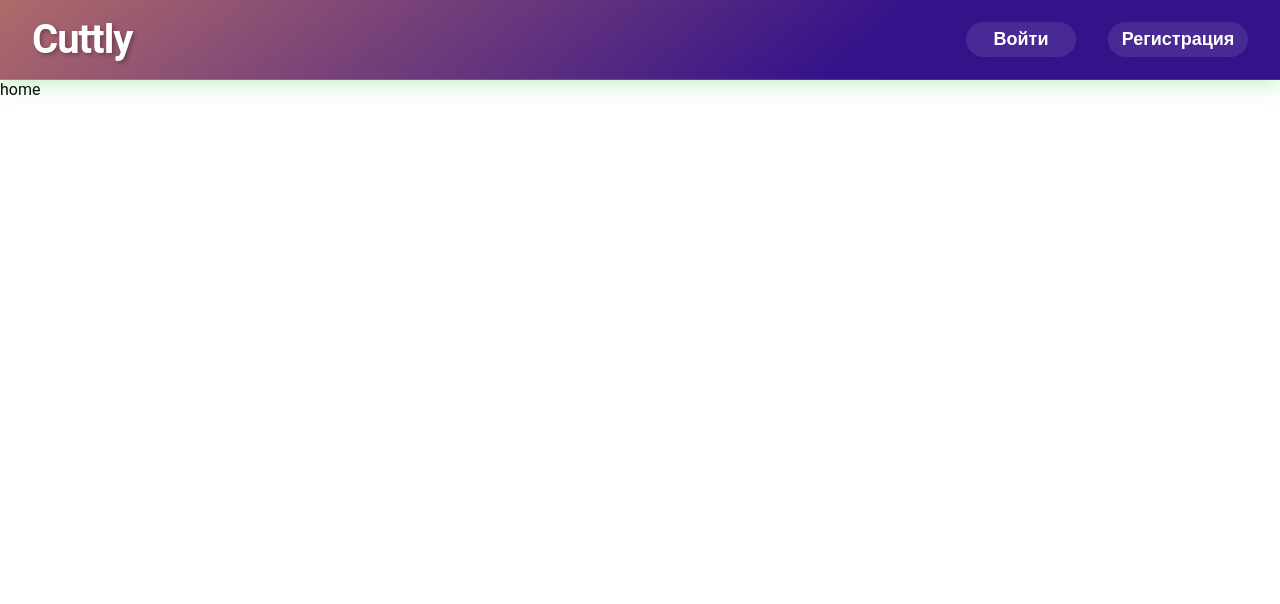
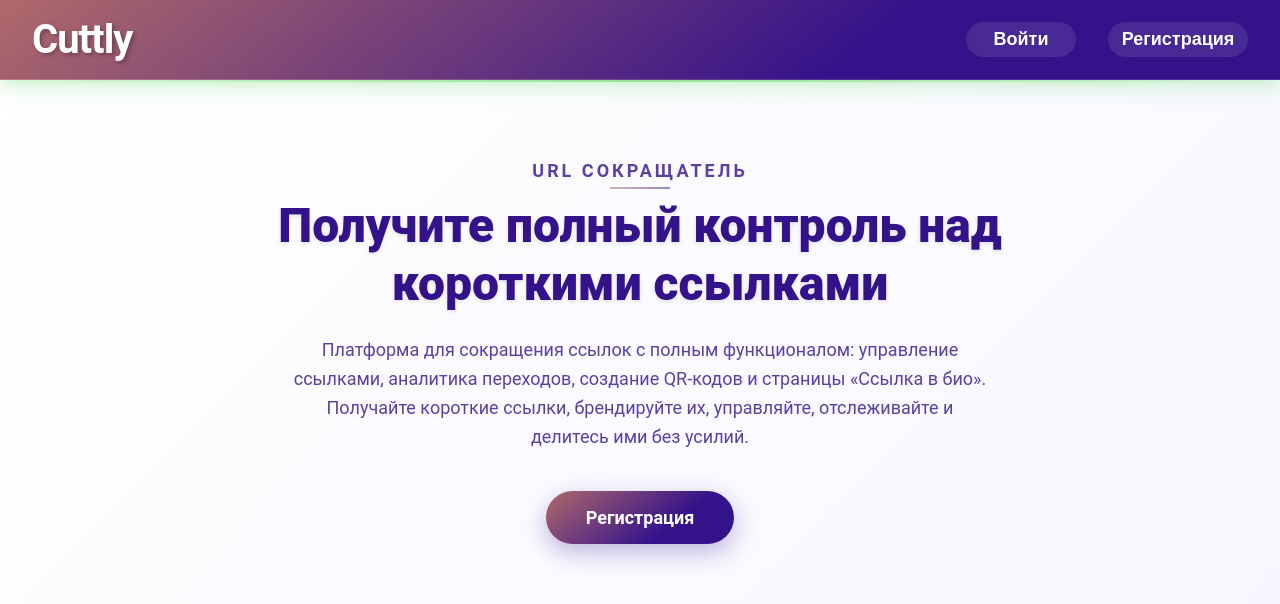
Before and after one commit to BarryTheAllen/Cutly, a React (Vite) app in the folder frontend/: page /Home in a window 1280 px wide. Shown: the top 604 px of the page. Built offline with nearby package versions, Linux system fonts and the light colour scheme.

Commit message:
added profile

```diff
--- a/frontend/src/UI/Button/Button.jsx
+++ b/frontend/src/UI/Button/Button.jsx
@@ -1,8 +1,8 @@
 import styles from "./Button.module.css"
 
-const Button = ({text, width, height}) => {
+const Button = ({text, width, height, fn}) => {
   return (
-    <button className={styles.button} style={{width: width, height: height}}>
+    <button className={styles.button} style={{width: width, height: height}} onClick={fn}>
      {text}
     </button>
   )
--- a/frontend/src/UI/Header/Header.jsx
+++ b/frontend/src/UI/Header/Header.jsx
@@ -11,8 +11,8 @@ const Header = () => {
         <h1 className={styles.logo}>Cuttly</h1>
         </Link>
         {token ? (<div>
-                  <p>{user?.email}</p>
-                  <button onClick={logout}>выйти</button>
+                  <p className={styles.useremail}>{user?.email}</p>
+                  <Button fn={logout} width={100} height={30} text={"Выйти"}/>
                 </div>) :
 
                         <nav className={styles.nav}>
--- a/frontend/src/UI/Header/Header.module.css
+++ b/frontend/src/UI/Header/Header.module.css
@@ -43,6 +43,10 @@
     padding: 0;
 }
 
+.useremail {
+    margin: 10px;
+    color: #fff;
+}
 
 @media (max-width: 768px) {
     .header {
--- a/frontend/src/pages/Home/Home.jsx
+++ b/frontend/src/pages/Home/Home.jsx
@@ -1,9 +1,25 @@
+import { Link } from 'react-router'
 import styles from './Home.module.css'
 
 const Home = () => {
   return (
     <div className={styles.home}>
-        home
+        <span className={styles.preTitle}>URL Сокращатель</span>
+        <h1 className={styles.title}>
+          Получите полный контроль
+          над короткими ссылками
+        </h1>
+        <p className={styles.subTitle}>
+          Платформа для сокращения ссылок
+          с полным функционалом:
+          управление ссылками,
+          аналитика переходов,
+          создание QR-кодов и страницы «Ссылка в био».
+          Получайте короткие ссылки, брендируйте их,
+          управляйте,
+          отслеживайте и делитесь ими без усилий.
+        </p>
+        <Link to={"/Registration"}>Регистрация</Link>
     </div>
   )
 }
--- a/frontend/src/pages/Home/Home.module.css
+++ b/frontend/src/pages/Home/Home.module.css
@@ -0,0 +1,177 @@
+.home {
+  display: flex;
+  flex-direction: column;
+  align-items: center;
+  text-align: center;
+  padding: 80px 32px;
+  background: linear-gradient(135deg, rgba(255, 255, 255, 0.95) 0%, rgba(245, 245, 255, 0.98) 100%);
+  min-height: 100vh;
+  position: relative;
+  overflow: hidden;
+}
+
+.home::before {
+  content: '';
+  position: absolute;
+  top: 0;
+  left: 0;
+  right: 0;
+  height: 2px;
+  background: linear-gradient(90deg, transparent, rgba(50, 205, 50, 0.4), transparent);
+}
+
+.preTitle {
+  font-size: 18px;
+  font-weight: 600;
+  color: rgba(52, 18, 138, 0.8);
+  text-transform: uppercase;
+  letter-spacing: 3px;
+  margin-bottom: 16px;
+  position: relative;
+  display: inline-block;
+}
+
+.preTitle::after {
+  content: '';
+  position: absolute;
+  bottom: -8px;
+  left: 50%;
+  transform: translateX(-50%);
+  width: 60px;
+  height: 2px;
+  background: linear-gradient(90deg, rgba(176, 106, 106, 0.5), rgba(52, 18, 138, 0.5));
+}
+
+.title {
+  font-size: 48px;
+  font-weight: 800;
+  color: rgba(52, 18, 138, 1);
+  line-height: 1.2;
+  margin-bottom: 24px;
+  text-shadow: 0 2px 4px rgba(0, 0, 0, 0.1);
+  max-width: 800px;
+}
+
+.subTitle {
+  font-size: 18px;
+  color: rgba(52, 18, 138, 0.8);
+  line-height: 1.6;
+  margin-bottom: 40px;
+  max-width: 700px;
+  font-weight: 400;
+}
+
+.home a {
+  display: inline-block;
+  padding: 16px 40px;
+  background: linear-gradient(141deg, rgba(176, 106, 106, 1) 0%, rgba(52, 18, 138, 1) 67%);
+  color: white;
+  text-decoration: none;
+  font-weight: 600;
+  font-size: 18px;
+  border-radius: 50px;
+  box-shadow: 0 8px 25px rgba(52, 18, 138, 0.3);
+  transition: all 0.3s ease;
+  border: none;
+  cursor: pointer;
+  position: relative;
+  overflow: hidden;
+  z-index: 1;
+}
+
+.home a::before {
+  content: '';
+  position: absolute;
+  top: 0;
+  left: -100%;
+  width: 100%;
+  height: 100%;
+  background: linear-gradient(141deg, rgba(52, 18, 138, 1) 0%, rgba(176, 106, 106, 1) 67%);
+  transition: all 0.6s ease;
+  z-index: -1;
+}
+
+.home a:hover {
+  transform: translateY(-3px);
+  box-shadow: 0 12px 35px rgba(52, 18, 138, 0.4);
+}
+
+.home a:hover::before {
+  left: 0;
+}
+
+@keyframes fadeInUp {
+  from {
+    opacity: 0;
+    transform: translateY(30px);
+  }
+  to {
+    opacity: 1;
+    transform: translateY(0);
+  }
+}
+
+.preTitle {
+  animation: fadeInUp 0.6s ease-out 0.2s both;
+}
+
+.title {
+  animation: fadeInUp 0.6s ease-out 0.4s both;
+}
+
+.subTitle {
+  animation: fadeInUp 0.6s ease-out 0.6s both;
+}
+
+.home a {
+  animation: fadeInUp 0.6s ease-out 0.8s both;
+}
+
+@media (max-width: 768px) {
+  .home {
+    padding: 60px 24px;
+  }
+
+  .title {
+    font-size: 36px;
+    padding: 0 20px;
+  }
+
+  .subTitle {
+    font-size: 16px;
+    padding: 0 20px;
+  }
+
+  .home a {
+    padding: 14px 32px;
+    font-size: 16px;
+  }
+}
+
+@media (max-width: 480px) {
+  .home {
+    padding: 40px 16px;
+  }
+
+  .preTitle {
+    font-size: 14px;
+    letter-spacing: 2px;
+  }
+
+  .title {
+    font-size: 28px;
+    padding: 0 10px;
+  }
+
+  .subTitle {
+    font-size: 15px;
+    padding: 0 10px;
+  }
+
+  .home a {
+    padding: 12px 28px;
+    font-size: 15px;
+    width: 100%;
+    max-width: 280px;
+  }
+}
--- a/frontend/src/pages/Profile/Login/Login.jsx
+++ b/frontend/src/pages/Login/Login.jsx
@@ -1,8 +1,8 @@
 import { useState } from 'react';
-import { useAuth } from '../../../contexts/AuthContexts';
+import { useAuth } from '../../contexts/AuthContexts';
 import { Link, useNavigate } from 'react-router';
 import styles from "./Login.module.css";
-import Button from '../../../UI/Button/Button';
+import Button from '../../UI/Button/Button';
 
 const Login = () => {
   const [email, setEmail] = useState('');
@@ -10,6 +10,8 @@ const Login = () => {
   const [error, setError] = useState('');
   const [isLoading, setIsLoading] = useState(false);
   const { loginUser, user } = useAuth();
+
+  const navigate = useNavigate();
 
   const handleSubmit = async (e) => {
     e.preventDefault();
@@ -19,7 +21,7 @@ const Login = () => {
     try {
       const result = await loginUser({ email, password });
       if (result && result.success) {
-        console.log("успешный вход")
+        navigate("/Home")
       } else {
         setError(result?.error || 'Произошла ошибка');
       }
--- a/frontend/src/pages/Profile/Registration/Registration.jsx
+++ b/frontend/src/pages/Registration/Registration.jsx
@@ -1,7 +1,7 @@
 import { Link } from "react-router";
 import styles from "./Registration.module.css";
-import Button from "../../../UI/Button/Button";
-import { useAuth } from "../../../contexts/AuthContexts";
+import Button from "../../UI/Button/Button";
+import { useAuth } from "../../contexts/AuthContexts";
 import { useState } from "react";
 
 const Registration = () => {
--- a/frontend/src/routing/Routing.jsx
+++ b/frontend/src/routing/Routing.jsx
@@ -1,9 +1,8 @@
-import React from 'react'
 import { Navigate, Route, Routes } from 'react-router'
 import Layout from '../layout/Layout'
 import Home from '../pages/Home/Home'
-import Registration from '../pages/Profile/Registration/Registration'
-import Login from '../pages/Profile/Login/Login'
+import Registration from '../pages/Registration/Registration'
+import Login from '../pages/Login/Login'
 
 const Routing = () => {
   return (
```
Also changed, not shown: frontend/src/pages/Login/Login.module.css (renamed from frontend/src/pages/Profile/Login/Login.module.css), frontend/src/pages/Registration/Registration.module.css (renamed from frontend/src/pages/Profile/Registration/Registration.module.css).
